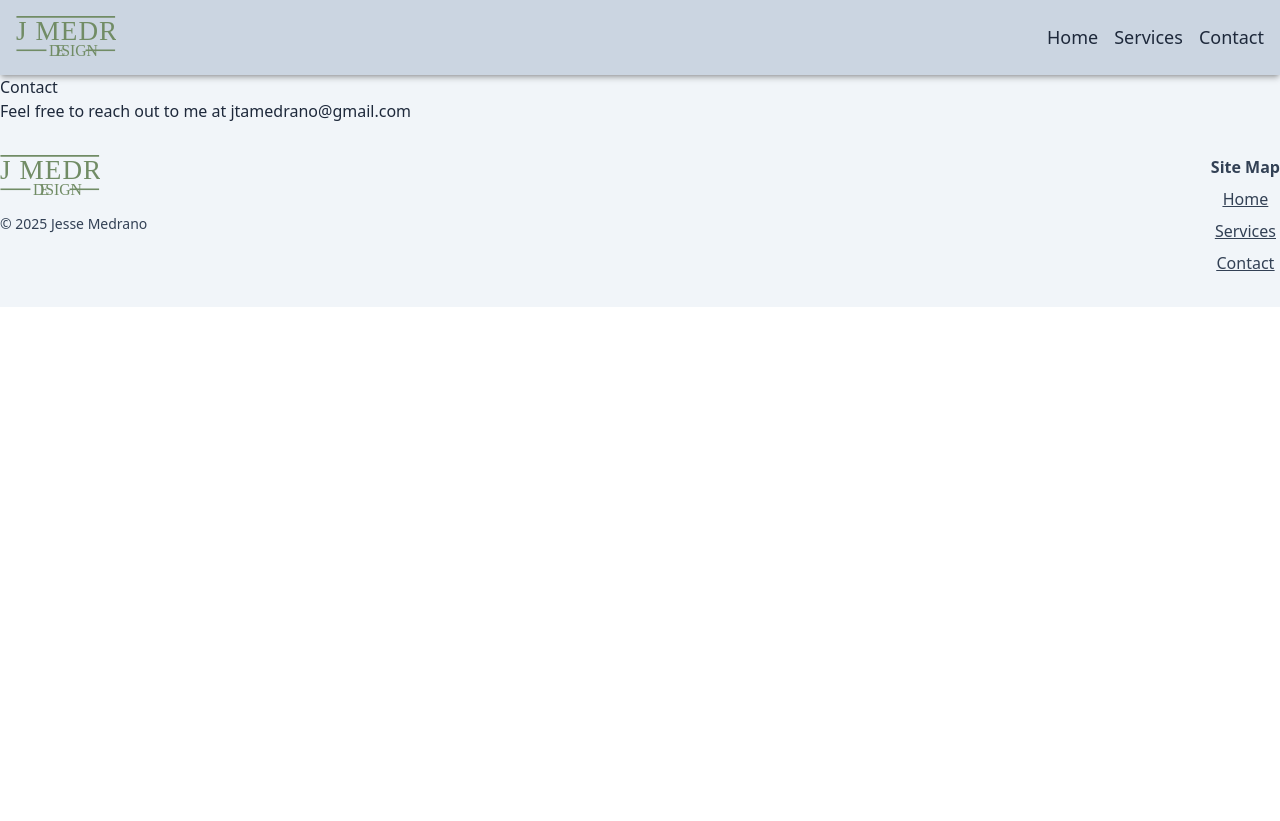
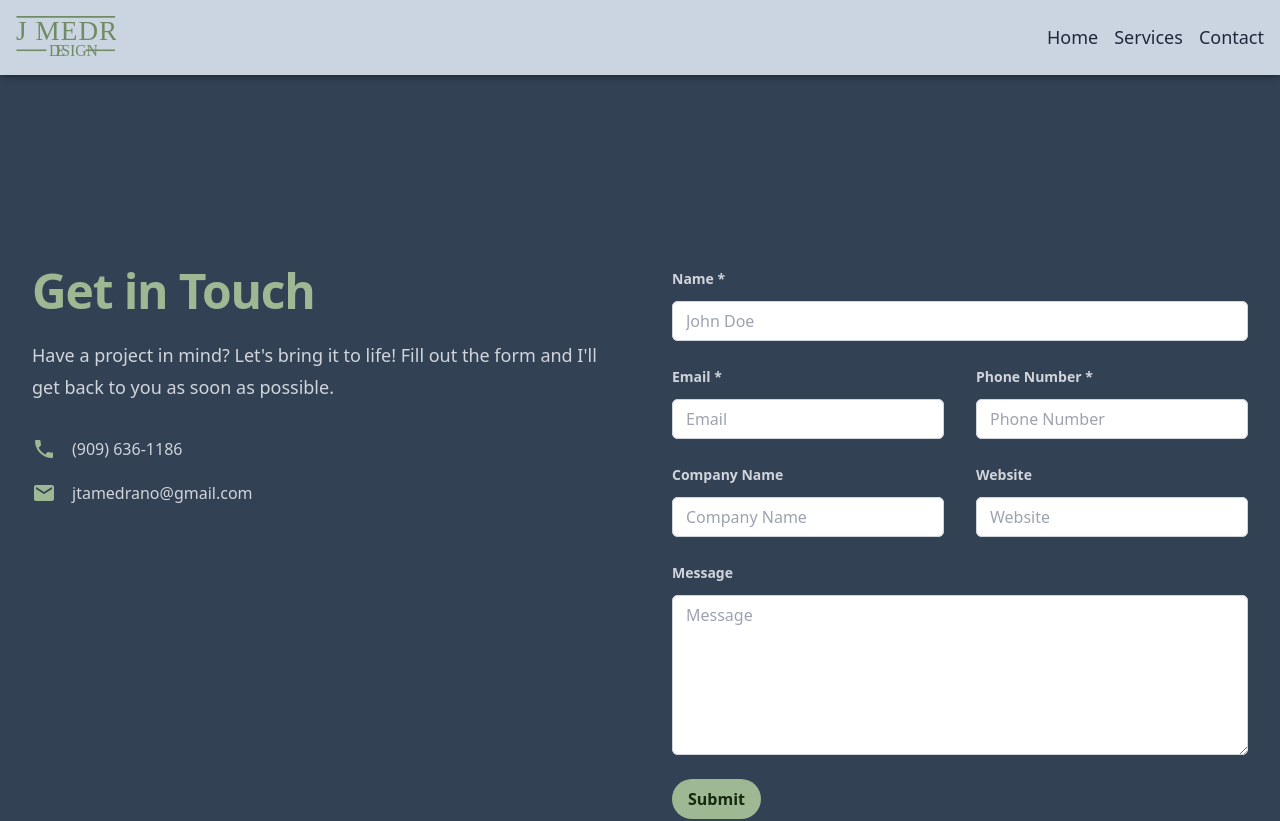
Before and after one commit to Jtamedrano/portfolio-2021, a Next.js app: page /contact in a window 1280 px wide. Shown: the top 821 px of the page. Before the commit the page ends 800 px from the top, so only its background shows below. Built offline with nearby package versions, Linux system fonts and the light colour scheme; a web font is replaced by a local one.

Commit message:
task: contact form

```diff
--- a/src/app/contact/page.tsx
+++ b/src/app/contact/page.tsx
@@ -1,12 +1,264 @@
+"use client";
+import Link from "next/link";
+import React from "react";
+import { IconType } from "react-icons";
+import { MdEmail, MdPhone } from "react-icons/md";
+
+interface FormGroupProps {
+  name: string;
+  label: string;
+  required?: boolean;
+}
+
+interface FormFieldProps
+  extends React.DetailedHTMLProps<
+    React.InputHTMLAttributes<HTMLInputElement>,
+    HTMLInputElement
+  > {
+  value: string;
+  name: string;
+  label: string;
+  placeholder: string;
+  type: string;
+  required?: boolean;
+  handleChange: (e: React.ChangeEvent<HTMLInputElement>) => void;
+}
+
+const INITIAL_STATE = {
+  name: "",
+  email: "",
+  phoneNumber: "",
+  companyName: "",
+  website: "",
+  message: "",
+};
+
+const FormGroup: React.FC<React.PropsWithChildren<FormGroupProps>> = ({
+  name,
+  label,
+  required,
+  children,
+}) => {
+  return (
+    <div>
+      <div className="text-sm/6 font-semibold text-gray-300">
+        <label htmlFor={name}>{label}</label> {required && <span>*</span>}
+      </div>
+      <div className="mt-2.5">{children}</div>
+    </div>
+  );
+};
+
+const FormField: React.FC<FormFieldProps> = ({
+  value,
+  name,
+  label,
+  placeholder,
+  type,
+  required,
+  handleChange,
+  ...rest
+}) => {
+  return (
+    <FormGroup name={name} label={label} required={required}>
+      <input
+        {...rest}
+        value={value}
+        name={name}
+        placeholder={placeholder}
+        type={type}
+        required={required}
+        onChange={handleChange}
+        className="block w-full rounded-md bg-white px-3.5 py-2 text-base text-gray-900 outline outline-1 -outline-offset-1 outline-gray-300 focus:outline focus:outline-2 focus:outline-offset-2 focus:outline-secondary-400"
+      />
+    </FormGroup>
+  );
+};
+
+interface ContactInfoItemProps {
+  Icon: IconType;
+  label: string;
+  display: string;
+  href: string;
+}
+
+const ContactInfoItem: React.FC<ContactInfoItemProps> = ({
+  Icon,
+  label,
+  display,
+  href,
+}) => {
+  return (
+    <div className="flex gap-x-4">
+      <dt className="flex-none">
+        <span className="sr-only">{label}</span>
+        <Icon aria-hidden="true" className="h-7 w-6 text-secondary-400" />
+      </dt>
+      <dd>
+        <Link href={href}>{display}</Link>
+      </dd>
+    </div>
+  );
+};
+
+const BASIN_API = "https://usebasin.com/f/";
+
 const ContactPage = () => {
+  const [formState, setFormState] = React.useState(INITIAL_STATE);
+  const [loading, setLoading] = React.useState(false);
+  const [error, setError] = React.useState(null);
+
+  const handleChange = (
+    e: React.ChangeEvent<HTMLInputElement | HTMLTextAreaElement>
+  ) => {
+    setFormState({
+      ...formState,
+      [e.target.name]: e.target.value,
+    });
+  };
+
+  const handleSubmit = async (e: React.FormEvent<HTMLFormElement>) => {
+    const formId = process.env.NEXT_PUBLIC_BASIN_FORM_ID;
+    e.preventDefault();
+    await fetch(`${BASIN_API}${formId}`, {
+      method: "POST",
+      headers: {
+        "Content-Type": "application/json",
+      },
+      body: JSON.stringify(formState),
+    })
+      .then(() => {
+        alert("Form submitted successfully!");
+        setFormState(INITIAL_STATE);
+      })
+      .catch((e) => {
+        alert("There was an error submitting the form. Please try again.");
+      });
+  };
+
   return (
-    <>
-      <h1>Contact</h1>
-      <p>
-        Feel free to reach out to me at{" "}
-        <a href="mailto:jtamedrano@gmail.com">jtamedrano@gmail.com</a>
-      </p>
-    </>
+    <section className="relative isolated bg-slate-700 text-slate-100 flex-1 flex flex-col justify-center items-center">
+      <div className="container mx-auto grid grid-cols-1 lg:grid-cols-2 divide-y-2 lg:divide-y-0">
+        <div className="relative px-6 pb-12 pt-24 sm:p5-32 lg:static lg:px-8 lg:py-48">
+          <div className="mx-auto max-w-xl lg:mx-0 lg:mx-w-lg">
+            <h2 className="text-pretty text-4xl font-semibold tracking-tight sm:text-5xl text-secondary-400">
+              Get in Touch
+            </h2>
+            <p className="mt-6 text-lg/8 text-gray-300">
+              Have a project in mind? Let&apos;s bring it to life! Fill out the
+              form and I&apos;ll get back to you as soon as possible.
+            </p>
+            <dl className="mt-8 space-y-4 text-base/7 text-gray-300">
+              <ContactInfoItem
+                Icon={MdPhone}
+                label="Phone"
+                href="tel:+19096361186"
+                display="(909) 636-1186"
+              />
+              <ContactInfoItem
+                Icon={MdEmail}
+                label="Email"
+                href="mailto:jtamedrano@gmail.com"
+                display="jtamedrano@gmail.com"
+              />
+            </dl>
+          </div>
+        </div>
+        <form
+          onSubmit={handleSubmit}
+          className="relative px-6 pb-24 pt-20 sm:pb-32 lg:px-8 lg:py-48"
+        >
+          <div className="mx-auto max-w-xl lg:mx-0 lg:mx-w-lg">
+            {error && (
+              <div className="bg-red-100 text-red-900 p-4 rounded-lg mb-4">
+                {error}
+              </div>
+            )}
+            <div className="grid grid-cols-1 gap-x-8 gap-y-6 sm:grid-cols-2">
+              <div className="sm:col-span-2">
+                <FormField
+                  value={formState.name}
+                  name="name"
+                  label="Name"
+                  placeholder="John Doe"
+                  type="text"
+                  required
+                  autoComplete="name"
+                  handleChange={handleChange}
+                />
+              </div>
+              <div>
+                <FormField
+                  value={formState.email}
+                  name="email"
+                  label="Email"
+                  placeholder="Email"
+                  type="email"
+                  required
+                  autoComplete="email"
+                  handleChange={handleChange}
+                />
+              </div>
+              <div>
+                <FormField
+                  value={formState.phoneNumber}
+                  name="phoneNumber"
+                  label="Phone Number"
+                  placeholder="Phone Number"
+                  type="tel"
+                  required
+                  autoComplete="tel"
+                  handleChange={handleChange}
+                />
+              </div>
+              <div>
+                <FormField
+                  value={formState.companyName}
+                  name="companyName"
+                  label="Company Name"
+                  placeholder="Company Name"
+                  type="text"
+                  autoComplete="organization"
+                  handleChange={handleChange}
+                />
+              </div>
+              <div>
+                <FormField
+                  value={formState.website}
+                  name="website"
+                  label="Website"
+                  placeholder="Website"
+                  type="url"
+                  autoComplete="url"
+                  handleChange={handleChange}
+                />
+              </div>
+              <div className="sm:col-span-2">
+                <FormGroup name="message" label="Message">
+                  <textarea
+                    value={formState.message}
+                    name="message"
+                    placeholder="Message"
+                    required
+                    onChange={handleChange}
+                    rows={6}
+                    className="block w-full rounded-md bg-white px-3.5 py-2 text-base text-gray-900 outline outline-1 -outline-offset-1 outline-gray-300 focus:outline focus:outline-2 focus:outline-offset-2 focus:outline-secondary-400"
+                  />
+                </FormGroup>
+              </div>
+              <div>
+                <button
+                  type="submit"
+                  className="bg-secondary-400 text-secondary-900 text-lg lg:text-base py-2 px-4 inline-block rounded-full font-semibold hover:bg-secondary-500 transition-colors duration-300"
+                >
+                  Submit
+                </button>
+              </div>
+            </div>
+          </div>
+        </form>
+      </div>
+    </section>
   );
 };
 
--- a/src/app/layout.tsx
+++ b/src/app/layout.tsx
@@ -16,7 +16,7 @@ const Layout: React.FC<React.PropsWithChildren> = ({ children }) => {
     <html lang="en">
       <body
         className={cx(
-          "antialiased min-h-screen relative transition-colors duration-500",
+          "antialiased min-h-screen relative transition-colors duration-500 flex flex-col",
           aladin.variable
         )}
         style={{
@@ -26,7 +26,7 @@ const Layout: React.FC<React.PropsWithChildren> = ({ children }) => {
         <header className="py-4 sticky top-0 z-10 bg-slate-300 shadow-md shadow-black/25">
           <NavMenu />
         </header>
-        <main className="bg-slate-100 dark:bg-slate-900 text-slate-800 dark:text-slate-100">
+        <main className="bg-slate-100 dark:bg-slate-900 text-slate-800 dark:text-slate-100 flex-1 flex flex-col">
           {children}
         </main>
         <PageFooter />
```
